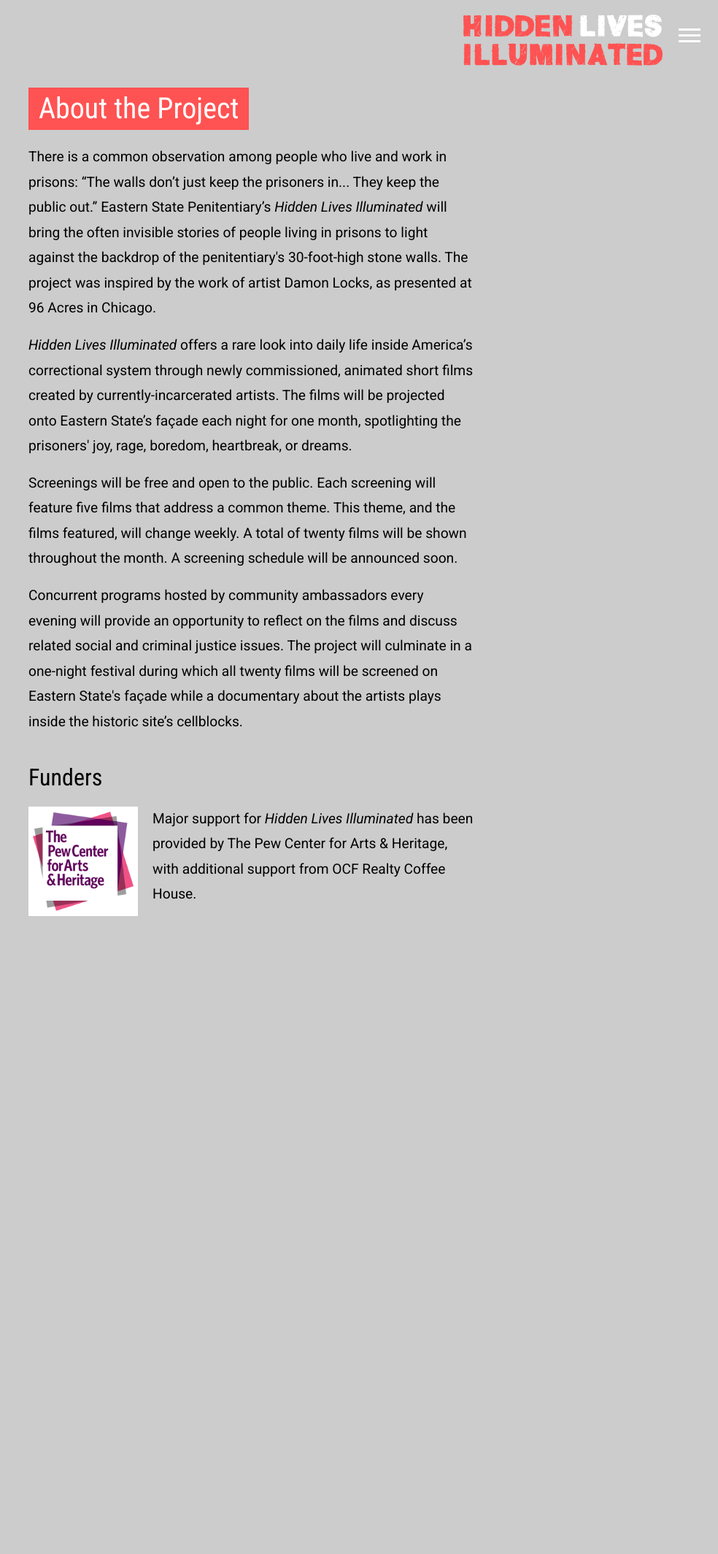
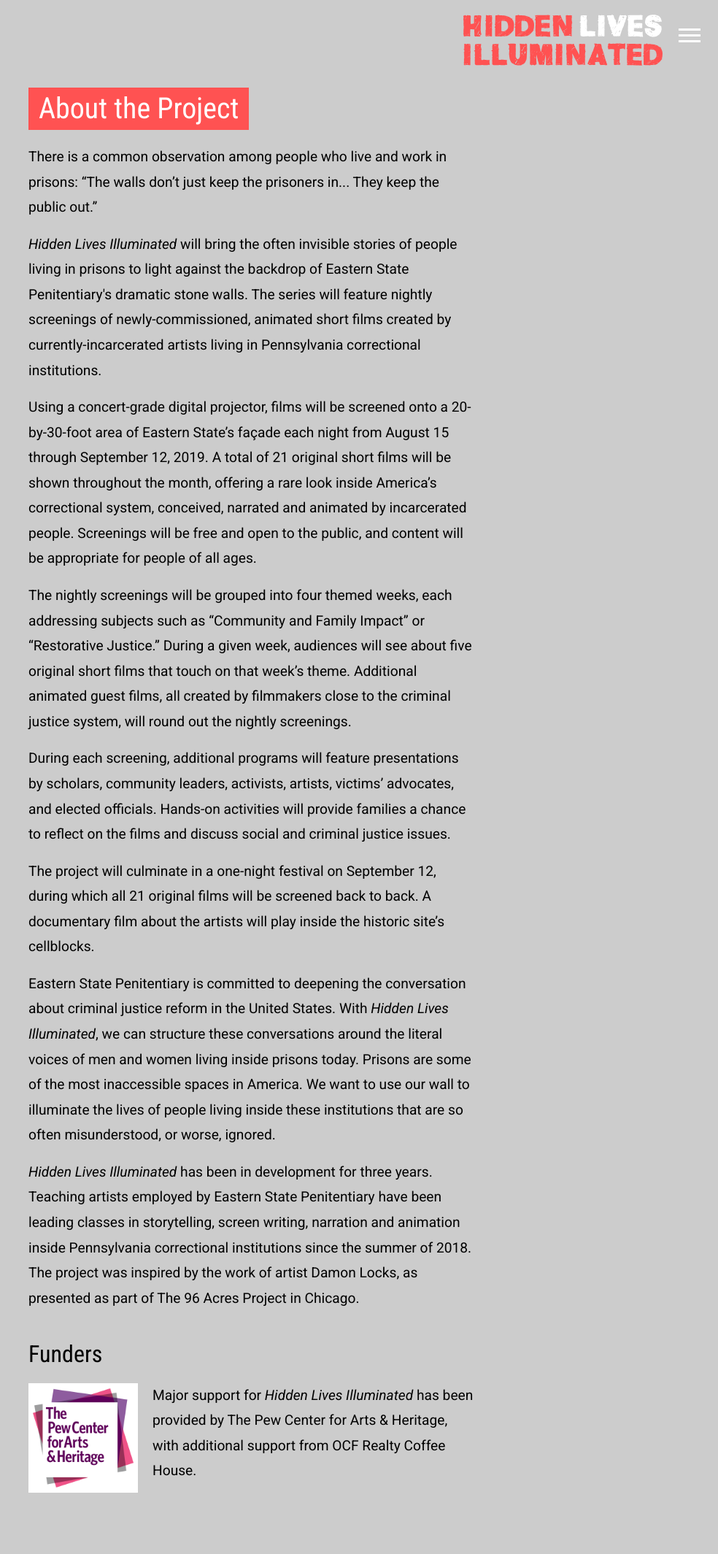
Before and after one commit to InteractiveMechanics/hidden-lives-illuminated, a PHP site: page /about-the-project/index.php in a window 1280 px wide. Shown: the whole page at 73% size, without its empty margins (296-1280 px from the left). Before the commit the page ends 1255 px from the top, so only its background shows below. Run offline with PHP 8.4, Linux system fonts and the light colour scheme.

Commit message:
Update about page text from Nicole

```diff
--- a/about-the-project/index.php
+++ b/about-the-project/index.php
@@ -14,10 +14,14 @@
 			<div class="page-content clearfix">
 				<h1><?php echo $page_title; ?></h1>
 
-				<p>There is a common observation among people who live and work in prisons: “The walls don’t just keep the prisoners in... They keep the public out.” Eastern State Penitentiary’s <em>Hidden Lives Illuminated</em> will bring the often invisible stories of people living in prisons to light against the backdrop of the penitentiary's 30-foot-high stone walls. The project was inspired by the work of artist Damon Locks, as presented at 96 Acres in Chicago.</p>
-				<p><em>Hidden Lives Illuminated</em> offers a rare look into daily life inside America’s correctional system through newly commissioned, animated short films created by currently-incarcerated artists. The films will be projected onto Eastern State’s façade each night for one month, spotlighting the prisoners' joy, rage, boredom, heartbreak, or dreams. </p>
-				<p>Screenings will be free and open to the public. Each screening will feature five films that address a common theme. This theme, and the films featured, will change weekly. A total of twenty films will be shown throughout the month. A screening schedule will be announced soon.</p>
-				<p>Concurrent programs hosted by community ambassadors every evening will provide an opportunity to reflect on the films and discuss related social and criminal justice issues. The project will culminate in a one-night festival during which all twenty films will be screened on Eastern State's façade while a documentary about the artists plays inside the historic site’s cellblocks.</p>
+				<p>There is a common observation among people who live and work in prisons: “The walls don’t just keep the prisoners in... They keep the public out.”</p>
+				<p><em>Hidden Lives Illuminated</em> will bring the often invisible stories of people living in prisons to light against the backdrop of Eastern State Penitentiary's dramatic stone walls. The series will feature nightly screenings of newly-commissioned, animated short films created by currently-incarcerated artists living in Pennsylvania correctional institutions.</p>
+				<p>Using a concert-grade digital projector, films will be screened onto a 20-by-30-foot area of Eastern State’s façade each night from August 15 through September 12, 2019. A total of 21 original short films will be shown throughout the month, offering a rare look inside America’s correctional system, conceived, narrated and animated by incarcerated people. Screenings will be free and open to the public, and content will be appropriate for people of all ages.</p>
+				<p>The nightly screenings will be grouped into four themed weeks, each addressing subjects such as “Community and Family Impact” or “Restorative Justice.”  During a given week, audiences will see about five original short films that touch on that week’s theme. Additional animated guest films, all created by filmmakers close to the criminal justice system, will round out the nightly screenings.</p>
+				<p>During each screening, additional programs will feature presentations by scholars, community leaders, activists, artists, victims’ advocates, and elected officials. Hands-on activities will provide families a chance to reflect on the films and discuss social and criminal justice issues.</p>
+				<p>The project will culminate in a one-night festival on September 12, during which all 21 original films will be screened back to back.  A documentary film about the artists will play inside the historic site’s cellblocks.</p>
+				<p>Eastern State Penitentiary is committed to deepening the conversation about criminal justice reform in the United States. With <em>Hidden Lives Illuminated</em>, we can structure these conversations around the literal voices of men and women living inside prisons today. Prisons are some of the most inaccessible spaces in America. We want to use our wall to illuminate the lives of people living inside these institutions that are so often misunderstood, or worse, ignored.</p>
+				<p><em>Hidden Lives Illuminated</em> has been in development for three years. Teaching artists employed by Eastern State Penitentiary have been leading classes in storytelling, screen writing, narration and animation inside Pennsylvania correctional institutions since the summer of 2018. The project was inspired by the work of artist Damon Locks, as presented as part of The 96 Acres Project in Chicago.</p>
 
 				<br />
 				<h2>Funders</h2>
```
